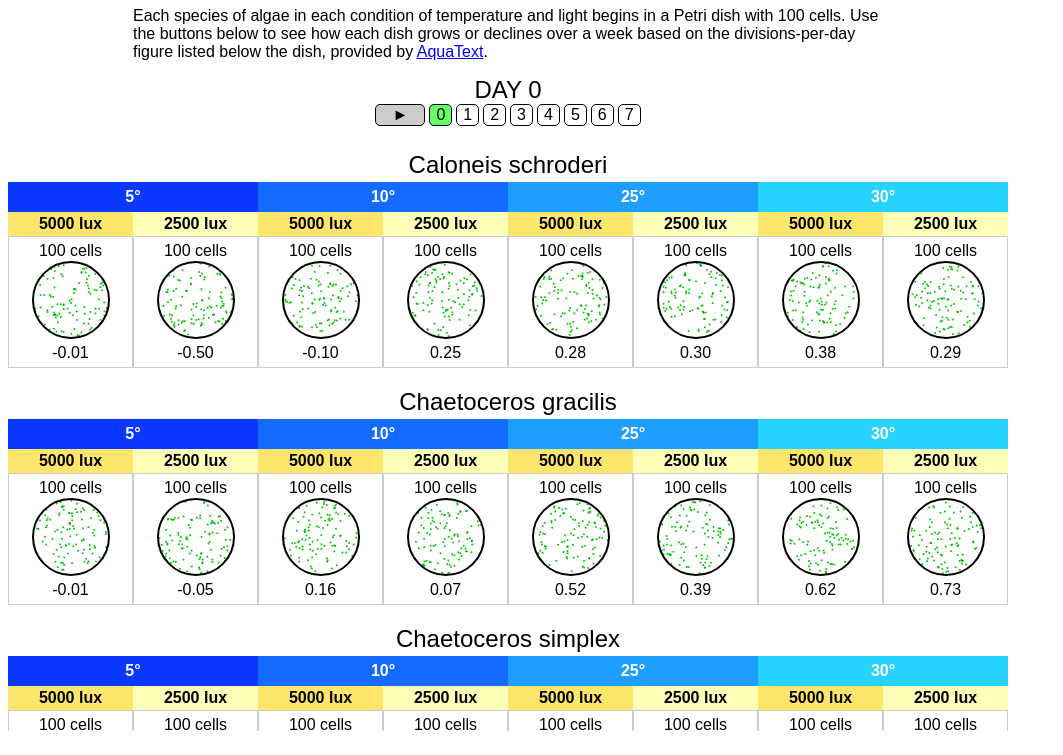
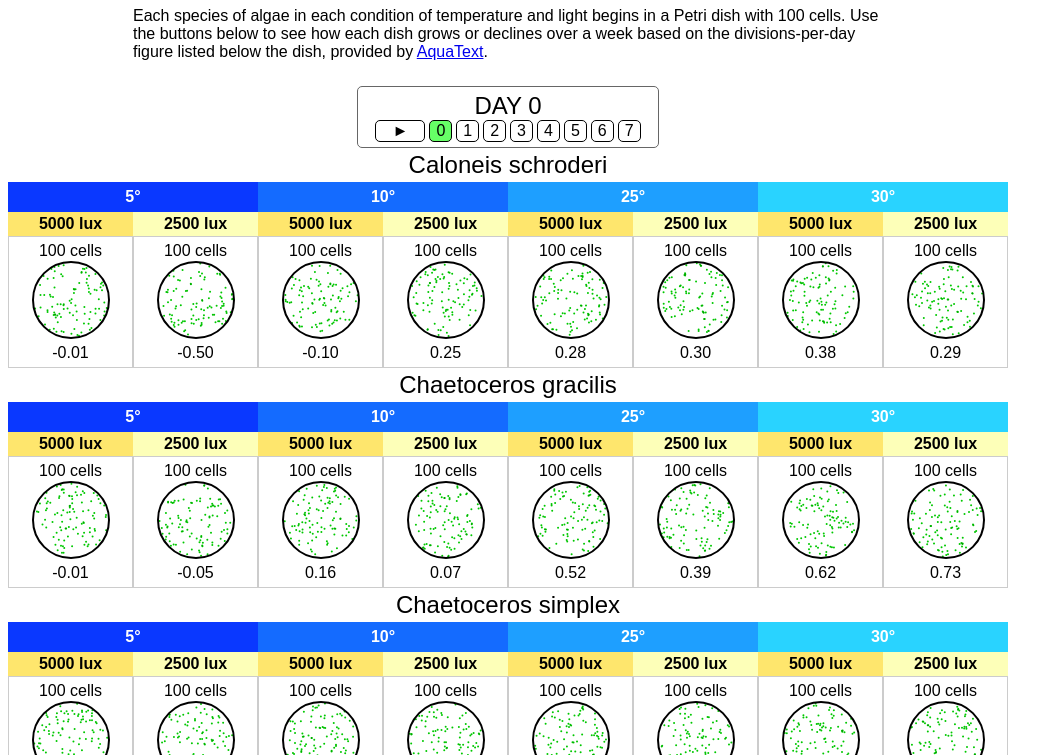
Before and after one commit to wilson428/algae-viz, a website: page index.html in a window 1280 px wide. Shown: the part 45-800 px from the top of the page, without its empty margins (0-1063 px from the left). Drawn offline with Linux system fonts and the light colour scheme.

Commit message:
Adding moving control box

```diff
--- a/algae.css
+++ b/algae.css
@@ -2,16 +2,11 @@
 	font-family: Arial;
 	max-width: 1000px;
 	display: block;
+	margin-bottom: 10px;
 }
 
 #title {
 	font-size: 30px;
-	text-align: center;
-}
-
-#day_count {
-	font-size: 24px;
-	font-weight: 700px;
 	text-align: center;
 }
 
@@ -22,11 +17,6 @@
 	font-size: 16px;
 }
 
-#species {
-	max-height: 600px;
-	overflow-y: auto;
-}
-
 table {
 	width: 100%;
 }
@@ -35,7 +25,7 @@ table {
 	text-align: left;
 	font-weight: bold;
 	font-size: 24px;
-	padding: 20px 0 3px 0;
+	padding: 3px 0;
 	text-align: center;
 	font-weight: 400;
 	word-wrap: break-word;
@@ -78,13 +68,30 @@ table {
 	width: 12.5%;
 }
 
+#days_container {
+	position: relative;
+	text-align: center;
+	margin-top: 15px;
+}
+
 #days {
+	border-radius: 5px;
+	border: 1px solid #666;
+	margin: 0px auto;
 	text-align: center;
 	padding: 5px 0;
+	width: 300px;
+	text-align: center;
 }
 
 #days_header {
 	margin: 5px auto;
+}
+
+#day_count {
+	font-size: 24px;
+	font-weight: 700px;
+	text-align: center;
 }
 
 button {
@@ -104,5 +111,4 @@ button.selected {
 
 #play_pause {
 	width: 50px;
-	background-color: #CCC;
 }
--- a/index.html
+++ b/index.html
@@ -12,9 +12,11 @@
         <div id="algae_viz">
             <div id="title">Simulation of Algae Growth Rates</div>
             <div id="console">Each species of algae in each condition of temperature and light begins in a Petri dish with 100 cells. Use the buttons below to see how each dish grows or declines over a week based on the divisions-per-day figure listed below the dish, provided by <a href="http://aquatext.com/tables/algaegrwth.htm" target="_blank">AquaText</a>.</div>
-            <div id="days">
-                <div id="day_count">DAY 0</div>
-                <div id="days_row"></div>
+            <div id="days_container">
+                <div id="days">
+                    <div id="day_count">DAY 0</div>
+                    <div id="days_row"></div>
+                </div>
             </div>
             <div id="species">
                 <table cellpadding="0" cellspacing="0">
--- a/initialize.js
+++ b/initialize.js
@@ -11,24 +11,17 @@ var STARTING_N = 100;
 
 var species = [];
 
-// play/pause button
-var button = document.createElement("button");
-button.innerHTML = "&#9658;";
-button.id = "play_pause";
-document.querySelector("#days_row").appendChild(button);
+algae_data.forEach(function(algae, a) {
+    // container for the controls
+    var day_container = document.createElement("tr");
+    day_container.classList = "day_container";
+    document.querySelector("#dishes").appendChild(day_container);
 
-// day buttons
-for (var c = 0; c <= 7; c += 1) {
-    var button = document.createElement("button");
-    button.innerHTML = c;
-    if (c == 0) {
-        button.classList = "selected";
-    }
-    document.querySelector("#days_row").appendChild(button);
-}
+    var td = document.createElement("td");
+    td.colSpan = 8;
+    td.id = "day_container_" + a;
+    day_container.appendChild(td);
 
-// make a header and series of 8 Petri dishes for each species
-algae_data.forEach(function(algae, a) {
     // species name
     var header = document.createElement("tr");
     header.classList = "algae_title";
@@ -77,6 +70,25 @@ algae_data.forEach(function(algae, a) {
     });
 });
 
+// play/pause button
+var button = document.createElement("button");
+button.innerHTML = "&#9658;";
+button.id = "play_pause";
+document.querySelector("#days_row").appendChild(button);
+
+// day buttons
+for (var c = 0; c <= 7; c += 1) {
+    var button = document.createElement("button");
+    button.innerHTML = c;
+    if (c == 0) {
+        button.classList = "selected";
+    }
+    document.querySelector("#days_row").appendChild(button);
+}
+
+document.getElementById("day_container_0").append(document.getElementById("days_container"));
+
+
 var day = 0;
 
 // draw the number of cells in each Petri dish for all 152 combinations
@@ -86,7 +98,6 @@ function goToDay(day) {
     for (var c = 0; c < buttons.length; c += 1) {
         buttons[c].classList = "";
     }
-    console.log(day);
     buttons[day + 1].classList = "selected";
 
     species.forEach(function(s) {
@@ -99,7 +110,6 @@ function goToDay(day) {
 var buttons = document.querySelectorAll("button"),
     timer,
     PLAYING = false;
-
 
 for (var c = 0; c < buttons.length; c += 1) {
     buttons[c].addEventListener("click", function() {
@@ -141,3 +151,39 @@ for (var c = 0; c < buttons.length; c += 1) {
         goToDay(day);
     });
 }
+
+// https://stackoverflow.com/questions/2481350/how-to-get-scrollbar-position-with-javascript
+var getScrollTop = function(){
+    if (typeof window.pageYOffset != undefined) {
+        return window.pageYOffset;
+    } else {
+        var sy, d = document, r = d.documentElement, b = d.body;
+        sy= r.scrollTop || b.scrollTop || 0;
+        return sy;
+    }
+}
+
+var viz_height = document.getElementById("algae_viz").offsetTop + document.getElementById("algae_viz").offsetHeight;
+
+// move the controls to the highest visible algae species
+function positionControls() {
+    var scrollPosition = getScrollTop();
+
+    // if we've scrolled past the viz, return
+    if (scrollPosition > viz_height) {
+        return;
+    }
+
+    // find the species that, accounting for the page scroll, is highest and fully visible
+    for (var c = 0; c < algae_data.length; c += 1) {
+        var dc_position = document.getElementById("day_container_" + c).offsetTop + document.getElementById("species").offsetTop - scrollPosition;
+        if (dc_position > 0) {
+            document.getElementById("day_container_" + c).append(document.getElementById("days_container"));
+            break;
+        }
+    }
+}
+
+window.onscroll = function() {
+    positionControls();
+};
```
